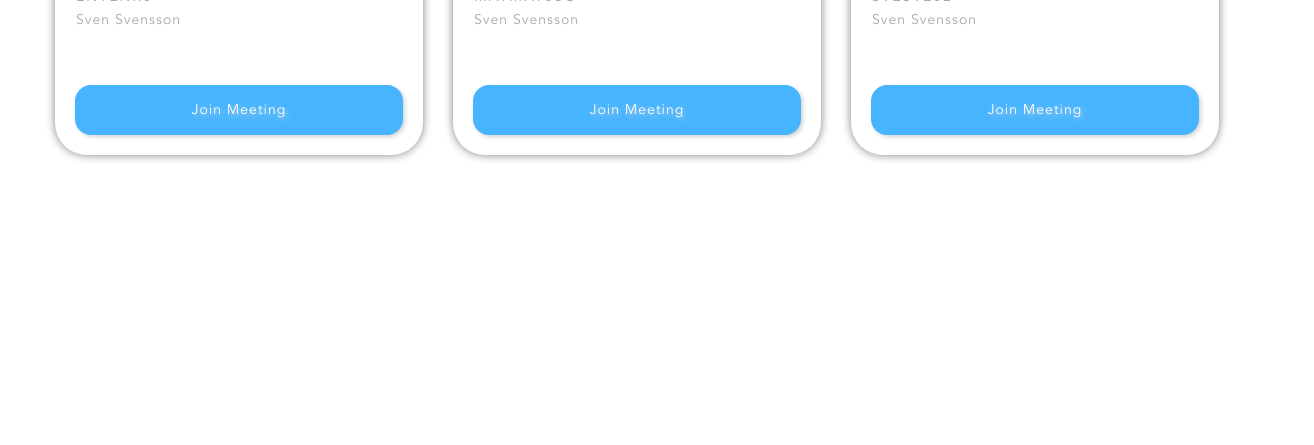
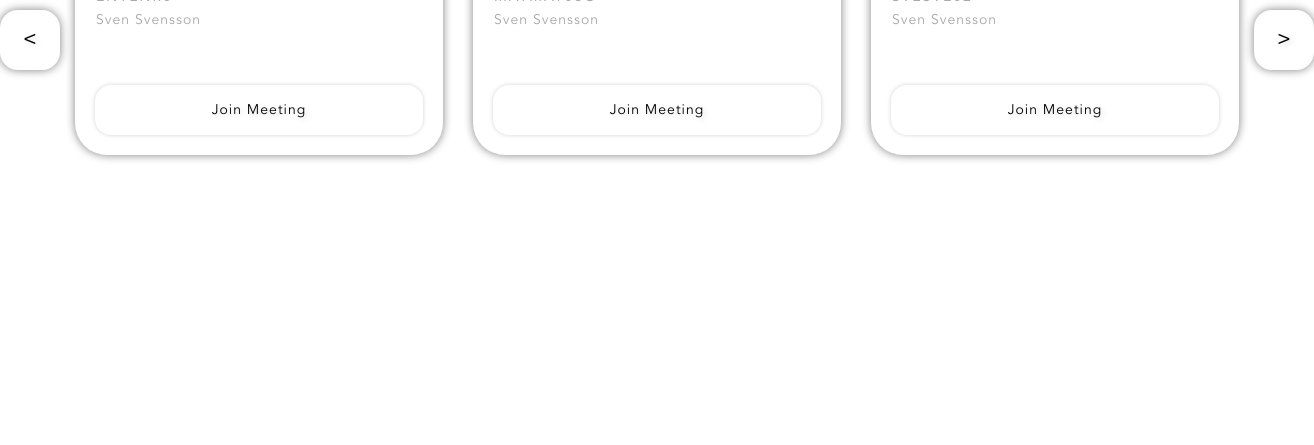
Before and after one commit to Creadon/digital-classroom, a plain HTML site: page index.html in a window 1280 px wide. Shown: the part 355-800 px from the top of the page, 1314 px wide, since content can reach past the window. Drawn offline with Linux system fonts and the light colour scheme.

Commit message:
Added navigation buttons

```diff
--- a/index.html
+++ b/index.html
@@ -8,24 +8,26 @@
 </head>
 <body>
     <div class='container'>
+        <div class='navigator'><button class='navigatorButton'><</button></div>
         <div class='box'>
             <div class='name'>Entreprenörskap</div>
             <div class='identifier'>ENTENR0</div>
             <div class='teacher'>Sven Svensson</div>
-            <div class='buttonWrapper'><button>Join Meeting</button></div>
+            <div class='buttonWrapper'><button class='boxButton'>Join Meeting</button></div>
         </div>
         <div class='box'>
             <div class='name'>Matematik</div>
             <div class='identifier'>MATMAT03C</div>
             <div class='teacher'>Sven Svensson</div>
-            <div class='buttonWrapper'><button>Join Meeting</button></div>
+            <div class='buttonWrapper'><button class='boxButton'>Join Meeting</button></div>
         </div>
         <div class='box'>
             <div class='name'>Svenska</div>
             <div class='identifier'>SVESVE02</div>
             <div class='teacher'>Sven Svensson</div>
-            <div class='buttonWrapper'><button>Join Meeting</button></div>
+            <div class='buttonWrapper'><button class='boxButton'>Join Meeting</button></div>
         </div>
+        <div class='navigator'><button class='navigatorButton'>></button></div>
     </div>
 </body>
 </html>
--- a/style.css
+++ b/style.css
@@ -26,10 +26,37 @@ body
 
 .container
 {
-    width: 1200px;
+    width: 1314px;
     height: 250px;
     background: transparent;
     margin: calc((100vh - 250px) * 0.5) auto;
+}
+
+.navigator
+{
+    transition-duration: 0.5s;
+    position: relative;
+    width: 60px;
+    height: 60px;
+    background: white;
+    float: left;
+    margin-top: 90px;
+    margin-right: 0px;
+    border-radius: 18px;
+    box-shadow: 0px 0px 10px gray;
+}
+
+.navigatorButton
+{
+    transition-duration: 0.5s;
+    border: none;
+    width: 60px;
+    height: 60px;
+    background-color: transparent;
+    color: black;
+    font-family: avenirBold;
+    font-Size: 20px;
+    text-shadow: 2px 2px 6px lightgray;
 }
 
 .box
@@ -88,25 +115,25 @@ body
     padding-left: 20px;
 }
 
-button
+.boxButton
 {
     transition-duration: 0.5s;
     border: none;
     border-radius: 16px;
     width: 328px;
     height: 50px;
-    background-color: rgb(70, 180, 255);
-    color: white;
+    background-color: white;
+    color: black;
     font-family: avenirLight;
     font-Size: 14px;
     letter-spacing: 1px;
-    box-shadow: 2px 2px 4px lightgray;
+    box-shadow: 0px 0px 4px lightgray;
     text-shadow: 2px 2px 6px lightgray;
 }
 
-button:hover
+.boxButton:hover
 {
     box-shadow: 6px 6px 12px rgb(105, 105, 105);
-    background-color: rgb(50, 160, 235);
+    background-color: rgb(250, 250, 250);
     letter-spacing: 2px;
 }
```
